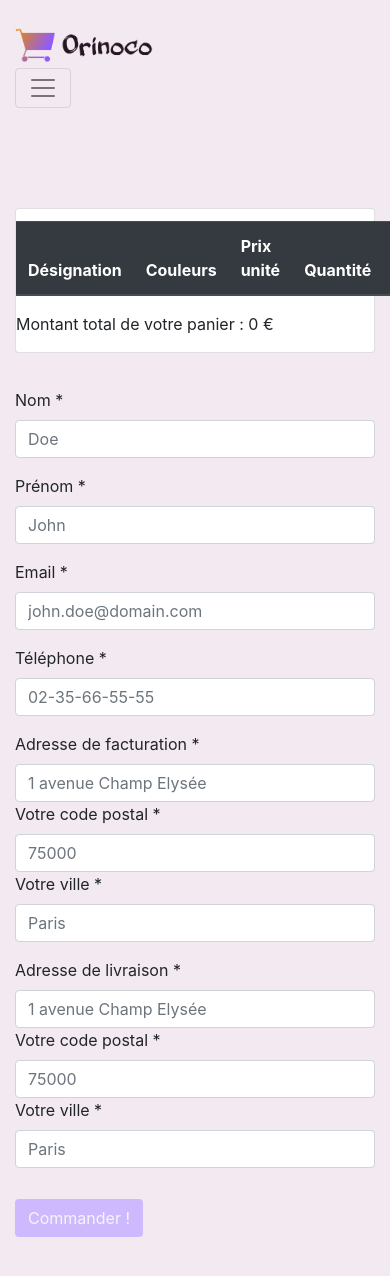
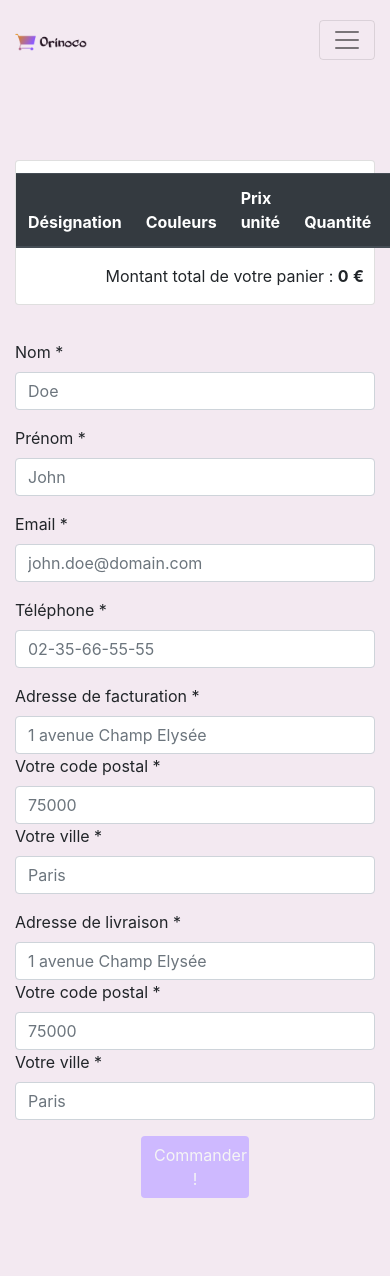
Before and after one commit to Zaisuru/Holderbaum_Thomas_14112020_P5, a website: page front/OtherPages/ship.html in a window 390 px wide. Shown: the top 1276 px of the page. After the commit the page ends 1248 px from the top, so only its background shows below. Drawn offline with nearby package versions, Linux system fonts and the light colour scheme; no server answers.

Commit message:
Correction css & responsive

```diff
--- a/front/OtherPages/ship.html
+++ b/front/OtherPages/ship.html
@@ -42,7 +42,7 @@
 
     <main>
         <div class="row" id="containerShip">
-            <div class="col-12">
+            <div class="col-12" id="containerTableShip">
                 <div class="card">
                     <div class="card-title"></div>
                     <div class="card-body">
@@ -59,13 +59,12 @@
                             <tbody id="tableBody"></tbody>
                         </table>
                         <div id="recapShipTotal">
-                            <p>Montant total de votre panier : <span id="sumShip">0</span> €</p>
+                            <p>Montant total de votre panier : <span id="sumShip">0</span> <b>€</b></p>
                         </div>
 <!--                        onclick="window.location.href='confirmation.html'"-->
                     </div>
                 </div>
-            </div><div class="col-12">
-            <form>
+            <form id="formShip">
                 <div class="form-row">
                     <div class="form-group col-md-6">
                         <label for="inputLastName">Nom *</label>
@@ -104,7 +103,9 @@
                         <input  id="villeLiv" type="text" placeholder="Paris" class="form-control">
                     </div>
                 </div>
-                <button class="btn btn-command" id="validCommand">Commander !</button>
+                <div id="containerBtnCommand">
+                    <button class="btn btn-command-ship" id="validCommand">Commander !</button>
+                </div>
             </form>
         </div>
         </div>
--- /dev/null
+++ b/front/Style/sass/Base/_responsive.scss
@@ -0,0 +1,26 @@
+// Déclaration variables
+
+@import "../Utils/variables";
+
+@media screen and (max-width: 770px){
+  //navbar
+  .nav{
+    display: flex;
+    justify-content: space-between;
+    .navbar-brand{
+      width: 50%;
+    }
+  }
+
+
+  .card-horizontal{
+    display: flex!important;
+    flex-direction: column;
+    width: 100%;
+    align-items: center;
+    .card-body-product{
+      width: 100%;
+      padding: 5px;
+    }
+  }
+}
--- a/front/Style/sass/Components/_btn.scss
+++ b/front/Style/sass/Components/_btn.scss
@@ -7,6 +7,16 @@
   background-color: #ceb9ff;
   //background: linear-gradient($secondaryColor,80%, $primaryColor);
   color: whitesmoke;
+  &:hover{
+    background-color: #9A61DB;
+    color: white;
+  }
+}
+.btn-command-ship{
+  color: whitesmoke;
+  background-color: #ceb9ff;
+  min-width: 30%;
+  max-width: 30%;
   &:hover{
     background-color: #9A61DB;
     color: white;
--- a/front/Style/sass/Components/_cardProduct.scss
+++ b/front/Style/sass/Components/_cardProduct.scss
@@ -5,16 +5,16 @@
 .card-horizontal{
   display: flex!important;
   justify-content: center;
-  flex-wrap: wrap-reverse!important;
+  flex-wrap: wrap!important;
   .img-square-wrapper{
     width: 50%;
   }
   .card-body-product{
     width: 30%;
+    padding: 10px;
     margin: 5px 10px 0 0;
     display: flex!important;
-    flex-direction: column;
-    flex-wrap: wrap;
+    flex-wrap: wrap!important;
     .card-select{
       display: flex;
       flex-wrap: wrap;
--- a/front/Style/sass/Layout/_footer.scss
+++ b/front/Style/sass/Layout/_footer.scss
@@ -2,7 +2,7 @@
 @import "../Utils/variables";
 footer {
   margin-top: 50px;
-  background-color: #dab9ff;
+  background-color: white;
   #bannerFab{
     display: flex;
     justify-content: center;
--- a/front/Style/sass/Page/_index.scss
+++ b/front/Style/sass/Page/_index.scss
@@ -4,7 +4,7 @@
 
 #banner{
   text-align: center;
-  background-color: #dab9ff;
+  background-color: white;
   margin-bottom: 80px;
   padding: 15px;
 }
--- a/front/Style/sass/Page/_ship.scss
+++ b/front/Style/sass/Page/_ship.scss
@@ -1,7 +1,27 @@
 // Déclaration des variables
 
 @import "../Utils/variables";
-
-#recapShipTotal{
-  float: right;
+#containerBtnCommand{
+  display: flex;
+  flex-direction: column;
+  justify-content: center;
 }
+  #recapShipTotal{
+    margin-right: 10px;
+    float: right;
+    display: flex;
+    justify-content: flex-end;
+  }
+#sumShip{
+  font-weight: bold;
+}
+#formShip{
+  display: flex;
+  flex-direction: column;
+  justify-content: center;
+}
+#containerBtnCommand{
+  display: flex;
+  align-items: center;
+  justify-content: center;
+}
--- a/front/Style/sass/main.scss
+++ b/front/Style/sass/main.scss
@@ -15,6 +15,9 @@
 @import "Components/cardIndex";
 @import "Components/cardProduct";
 
+//Déclaration des Base
+@import "Base/responsive";
+
 body{
   background-color: $fontColor;
 }
--- a/front/scripts/teddy.js
+++ b/front/scripts/teddy.js
@@ -53,8 +53,6 @@ function displayTeddies(teddy){
 // affichage teddy spécifique page produit
 function displayProducts(teddy){
     //récupération du container parent
-    let container = document.getElementById("productContainer");
-
     let cartTeddies = JSON.parse(localStorage.getItem('cartTeddies'));
 
     if(cartTeddies != null){
```
Also changed, not shown: front/index.html (+3 -2 lines), front/Style/css/main.css, 1 other file.
